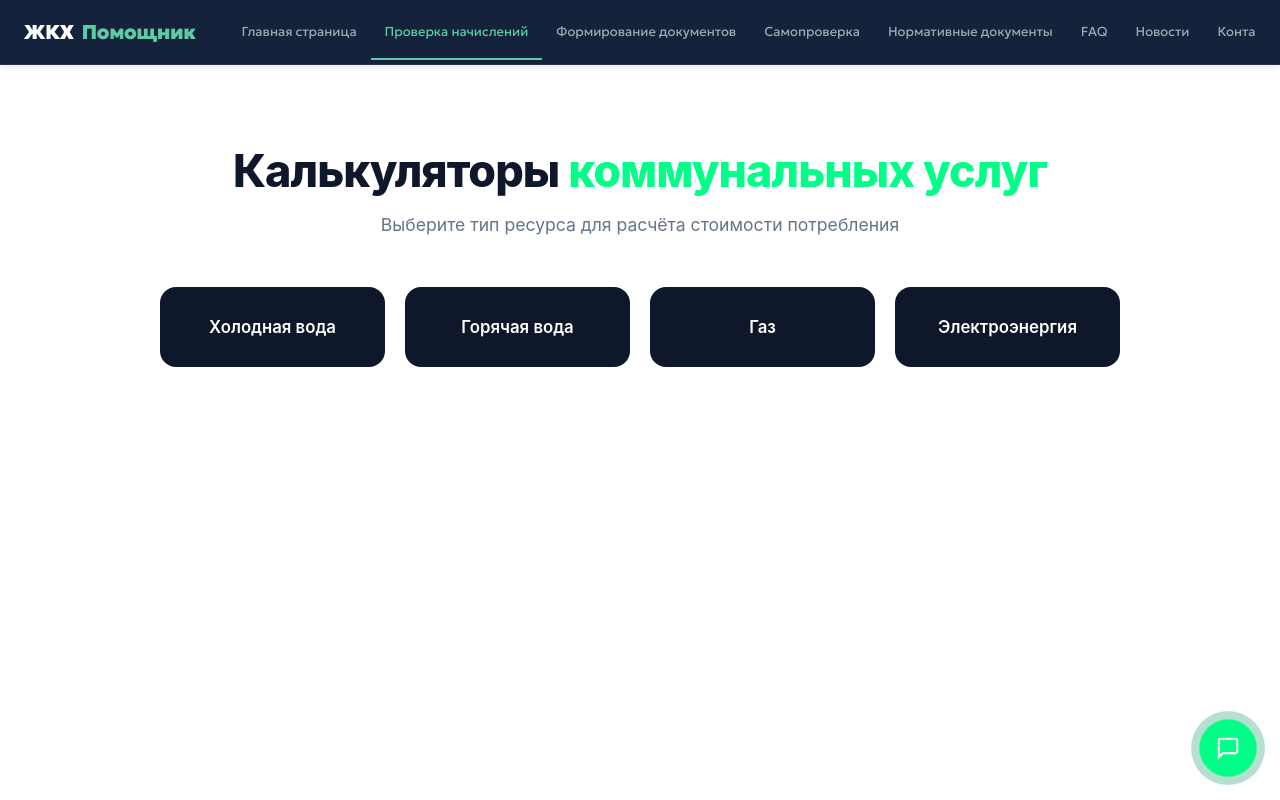
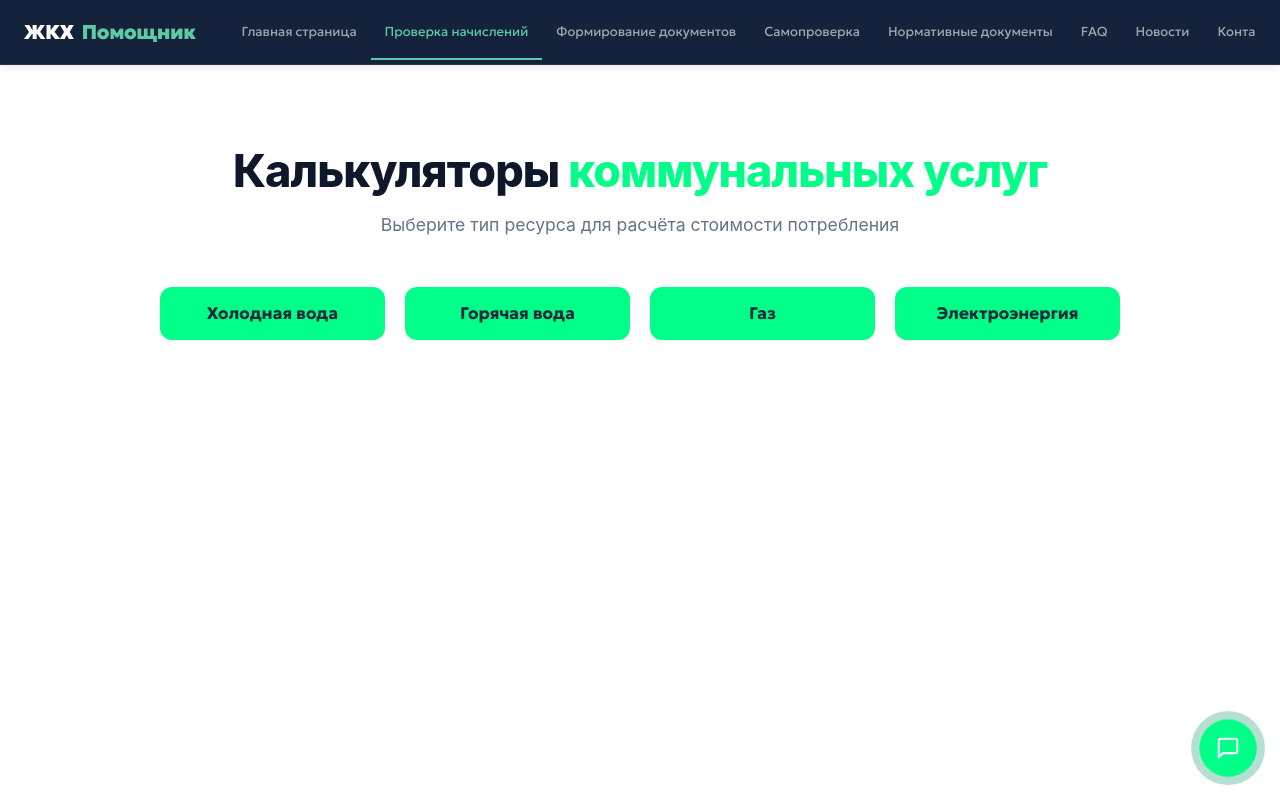
Before and after one commit to satret/zhkh-project, a React (Vite) app in the folder frontend/: page / in a window 1280 px wide. Both pictures are taken after a click on the button "Проверка начислений". Shown: the top 800 px of the page. Built offline with nearby package versions, Linux system fonts and the light colour scheme.

Commit message:
change buttons

```diff
--- a/frontend/src/pages/Calculator.jsx
+++ b/frontend/src/pages/Calculator.jsx
@@ -121,16 +121,16 @@ export default function ElectricityCalculator() {
             <p className="calc-subtitle">Выберите тип ресурса для расчёта стоимости потребления</p>
           </header>
           <div className="calc-menu-grid">
-            <button className="calc-menu-card active">
+            <button className="btn btn-primary">
               <span className="calc-card-title">Холодная вода</span>
             </button>
-            <button className="calc-menu-card active">
+            <button className="btn btn-primary">
               <span className="calc-card-title">Горячая вода</span>
             </button>
-            <button className="calc-menu-card active">
+            <button className="btn btn-primary">
               <span className="calc-card-title">Газ</span>
             </button>
-            <button className="calc-menu-card active" onClick={() => setView('electricity')} aria-label="Перейти к расчёту электроэнергии">
+            <button className="btn btn-primary" onClick={() => setView('electricity')} aria-label="Перейти к расчёту электроэнергии">
               <span className="calc-card-title">Электроэнергия</span>
             </button>
           </div>
```
